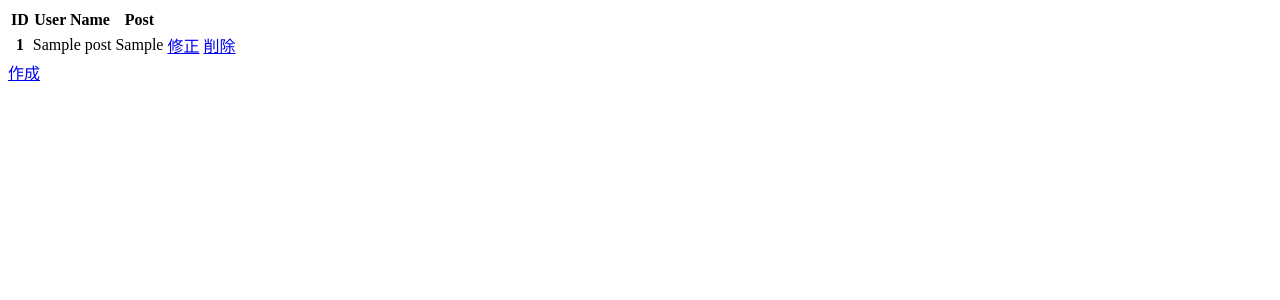
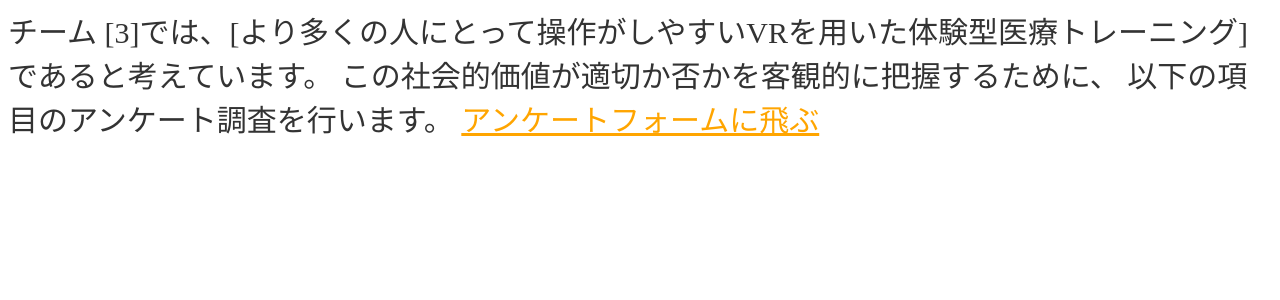
Before and after one commit to tacks2021/SystemEngineering_G3, a Django app: page / in a window 1280 px wide. Shown: the top 300 px of the page. Run offline with Django 4.2, Linux system fonts and the light colour scheme; tables that the repository leaves empty hold one stand-in row (values such as "Sample post").

Commit message:
add: トップ画面の作成と表示、アンケートフォームへの画面遷移

```diff
--- a/G3/settings.py
+++ b/G3/settings.py
@@ -129,6 +129,10 @@ USE_TZ = True
 
 STATIC_URL = 'static/'
 
+STATICFILES_DIRS = [
+    os.path.join(BASE_DIR, 'sample_app'),
+]
+
 # Default primary key field type
 # https://docs.djangoproject.com/en/4.2/ref/settings/#default-auto-field
 
--- a/G3/urls.py
+++ b/G3/urls.py
@@ -19,7 +19,7 @@ from django.urls import path, include
 from sample_app import views
 
 urlpatterns = [
-    path('', views.read_post, name='home'),
+    path('', views.index, name='home'),
     path('admin/', admin.site.urls),
     path('sample_app/', include('sample_app.urls')),   # Add
 
--- a/sample_app/templates/sample_app/post_form.html
+++ b/sample_app/templates/sample_app/post_form.html
@@ -15,6 +15,6 @@
       {{ form }}
           <button type="submit">送信</button>
     </form>
-    <a href="{% url 'sample_app:read_post' %}">戻る</a>
+    <a href="{% url 'sample_app:index' %}">戻る</a>
 </body>
 </html>
--- /dev/null
+++ b/sample_app/templates/sample_app/questionnaire_content.html
@@ -0,0 +1,25 @@
+{% load static %}
+<!DOCTYPE html>
+<html lang="en">
+<link rel="stylesheet" href="{% static 'styles/styles.css' %}">
+<head>
+    <meta charset="UTF-8">
+    <title>Questionnaire content</title>
+</head>
+<body>
+    チーム [3]では、[より多くの人にとって操作がしやすいVRを用いた体験型医療トレーニング] であると考えています。
+    この社会的価値が適切か否かを客観的に把握するために、
+    以下の項目のアンケート調査を行います。
+
+    <a href="{% url 'sample_app:create_post' %}">アンケートフォームに飛ぶ</a>
+    <style>
+        body {
+            color: #333;
+            font-size: 30px;
+        }
+        a {
+            color: orange;
+        }
+    </style>
+</body>
+</html>
--- a/sample_app/urls.py
+++ b/sample_app/urls.py
@@ -3,6 +3,7 @@ from sample_app import views
 
 app_name = 'sample_app'
 urlpatterns = [
+    path('', views.index, name='index'),  # トップページ
     path('post/create/', views.create_post, name='create_post'),  # 作成
     path('post/edit/<int:post_id>/', views.edit_post, name='edit_post'),  # 修正
     path('post/', views.read_post, name='read_post'),   # 一覧表示
--- a/sample_app/views.py
+++ b/sample_app/views.py
@@ -3,6 +3,12 @@ from django.forms import ModelForm
 
 from sample_app.models import Post
 
+def index(request):
+    """
+    トップページ
+    """
+    # ページロード時は questionnaire_content.html を呼び出す
+    return render(request, 'sample_app/questionnaire_content.html')  # 呼び出す Template
 
 def create_post(request):
     """
```
Also changed, not shown: sample_app/templates/sample_app/styles/styles.css (added).
